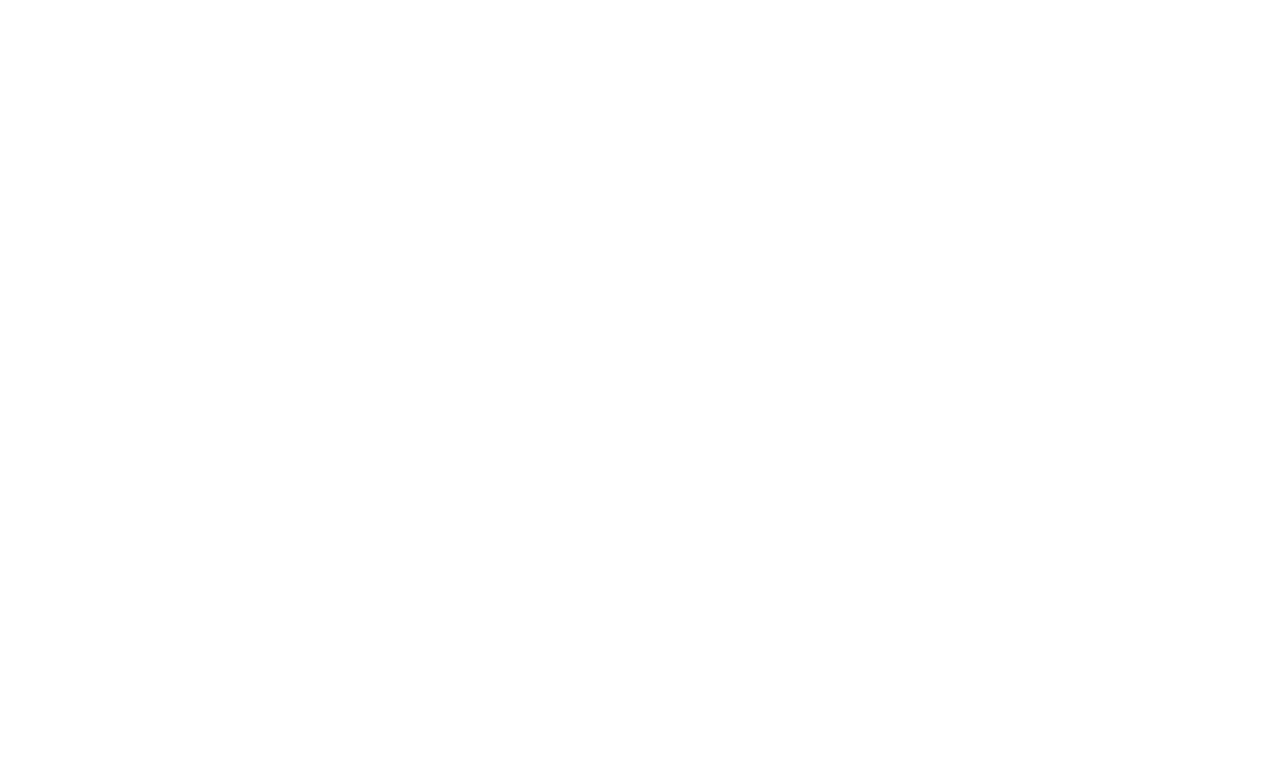
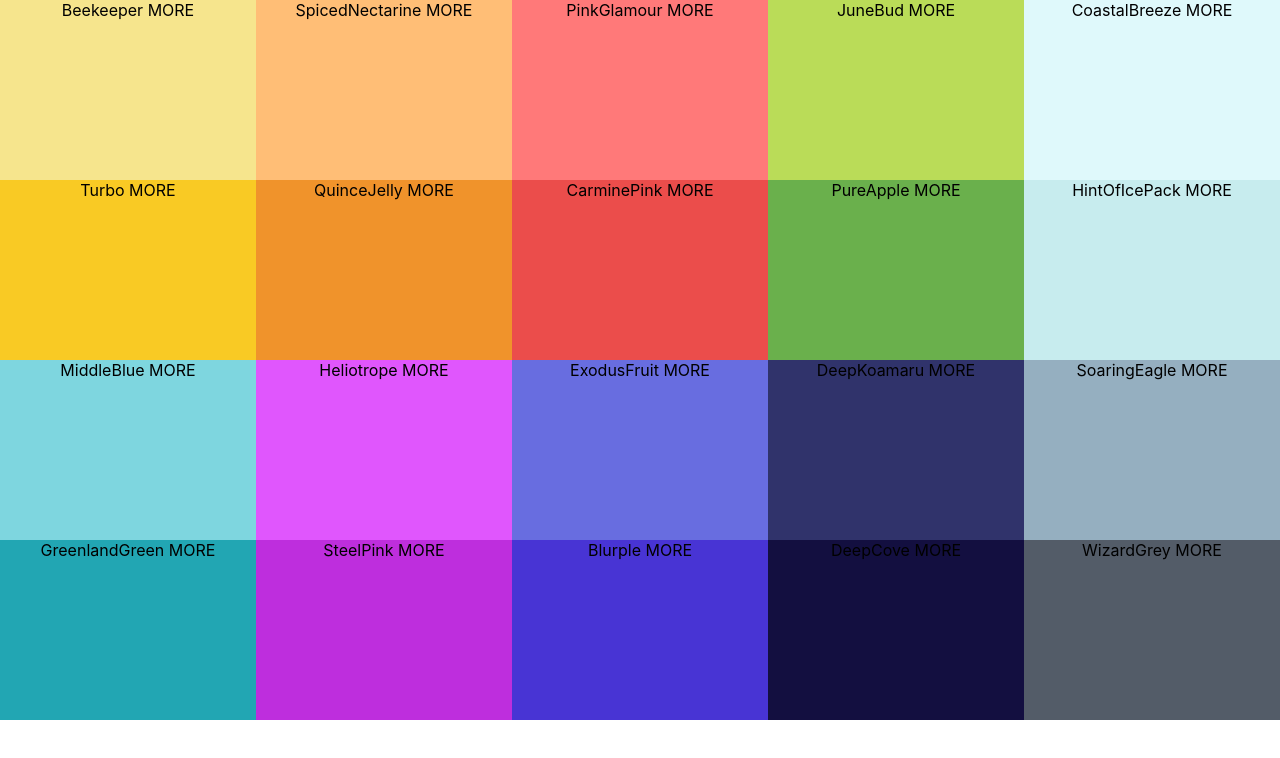
Before and after one commit to jdcowe/learning-react-color-picker, a React (Create React App) app: page / in a window 1280 px wide. Shown: the top 758 px of the page. Built offline with nearby package versions, Linux system fonts and the light colour scheme.

Commit message:
Add Colorbox

```diff
--- /dev/null
+++ b/src/ColorBox.css
@@ -0,0 +1,7 @@
+.ColorBox {
+  width: 20%;
+  height: 25%;
+  margin: 0 auto;
+  display: inline-block;
+  cursor: pointer;
+}
--- /dev/null
+++ b/src/ColorBox.js
@@ -0,0 +1,13 @@
+import React, { Component } from "react";
+import "./ColorBox.css";
+
+export default class ColorBox extends Component {
+  render() {
+    return (
+      <div style={{ background: this.props.background }} className="ColorBox">
+        <span>{this.props.name}</span>
+        <span> MORE</span>
+      </div>
+    );
+  }
+}
--- /dev/null
+++ b/src/Palette.css
@@ -0,0 +1,7 @@
+.Palette {
+  height: 100vh;
+}
+
+.Palette-colors {
+  height: 90%;
+}
--- a/src/Palette.js
+++ b/src/Palette.js
@@ -1,11 +1,16 @@
 import React, { Component } from "react";
+import ColorBox from "./ColorBox";
+import "./Palette.css";
 
 export default class Palette extends Component {
   render() {
+    const ColorBoxes = this.props.colors.map(color => (
+      <ColorBox background={color.color} name={color.name} />
+    ));
     return (
       <div className="Palette">
         {/* Navbar goes here */}
-        <div className="Palette-colors">{/*Bunch of Color Boxes*/}</div>
+        <div className="Palette-colors">{ColorBoxes}</div>
         {/*Footer Eventually*/}
       </div>
     );
```
